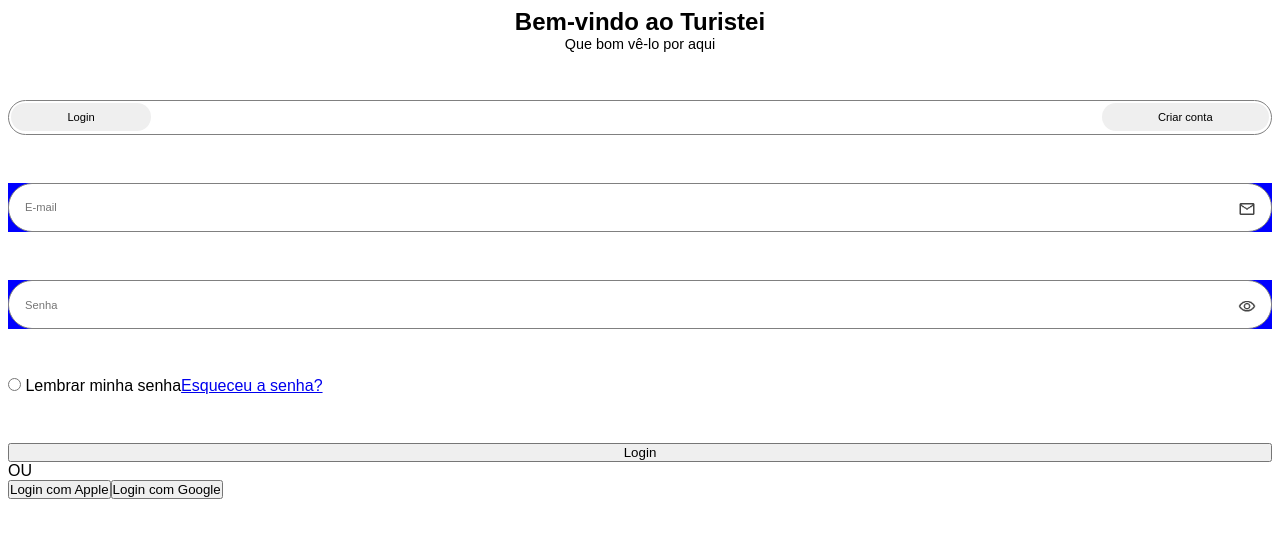
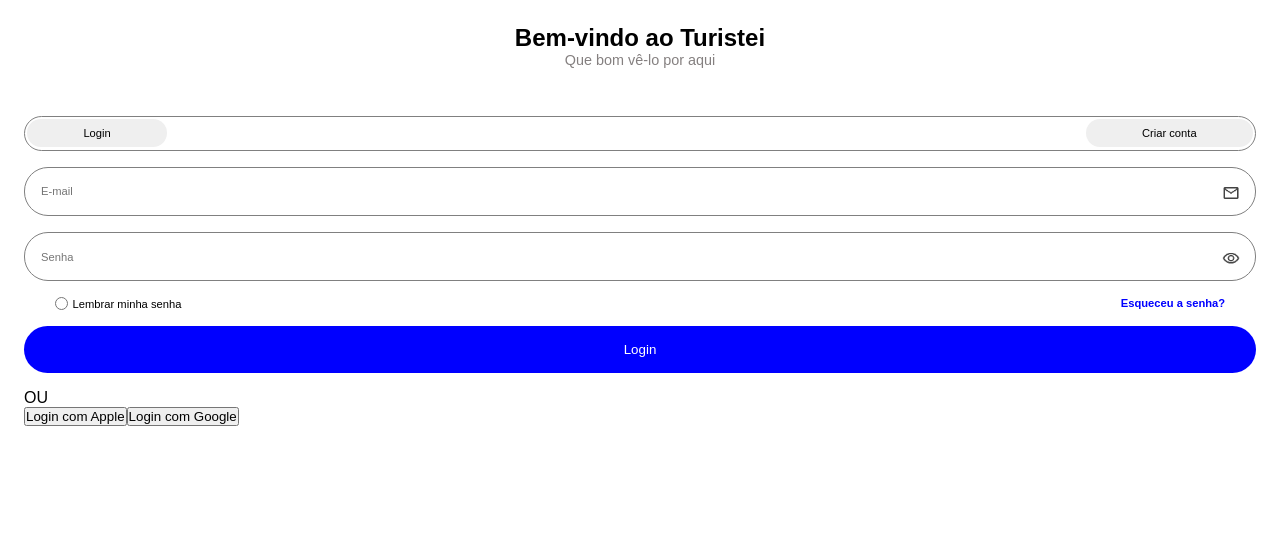
Before and after one commit to FabricioBasilio/pagina-login-turistei, a React (Vite) app: page / in a window 1280 px wide. Shown: the top 538 px of the page. Built offline with nearby package versions, Linux system fonts and the light colour scheme.

Commit message:
feat: estilizacao de toda a parte do formulario

```diff
--- a/src/components/FormularioLogin/FormularioLogin.jsx
+++ b/src/components/FormularioLogin/FormularioLogin.jsx
@@ -16,11 +16,13 @@
         <button>Criar conta</button>
       </div>
       <form className="conteudo__formulario">
-        <div><input placeholder="E-mail" type="email" maxLength={30} required /> <img src={mail} alt="Ícone de e-mail"/></div>
-        <div><input placeholder="Senha" type="password" maxLength={10} required /> <img src={visibility} alt="Ícone de visualização"/></div>
+        <div className="entrada"><input placeholder="E-mail" type="email" maxLength={30} required /> <img src={mail} alt="Ícone de e-mail"/></div>
+        <div className="entrada"><input placeholder="Senha" type="password" maxLength={10} required /> <img src={visibility} alt="Ícone de visualização"/></div>
         <section className="formulario__opcoes">
-          <input type="radio" id="lembrar_senha" />{" "}
-          <label htmlFor="lembrar_senha">Lembrar minha senha</label>
+          <div>
+              <input type="radio" id="lembrar_senha" />{" "}
+              <label htmlFor="lembrar_senha">Lembrar minha senha</label>
+          </div>
           <a href="#">Esqueceu a senha?</a>
         </section>
         <button type="submit">Login</button>
--- a/src/components/FormularioLogin/FormularioLogin.scss
+++ b/src/components/FormularioLogin/FormularioLogin.scss
@@ -5,9 +5,11 @@
 section.login_card__conteudo {
   display: flex;
   flex-direction: column;
-  gap: 3rem;
+  gap: 1rem;
+  margin-bottom: 1rem;
 
   .conteudo__titulos {
+    margin-bottom: 2rem;
     h1,
     h4 {
       text-align: center;
@@ -18,6 +20,7 @@
     }
 
     h4 {
+        color: #858080;
       font: {
         size: 0.9rem;
         weight: 300;
@@ -45,11 +48,11 @@
   form.conteudo__formulario {
     display: flex;
     flex-direction: column;
-    gap: 3rem;
+    gap: 1rem;
 
-    div {
+    div.entrada {
       position: relative;
-      background-color: blue;
+
       input {
         padding: 1.1rem 0 1.1rem 1rem;
         font-size: $font_size_padrao;
@@ -73,5 +76,34 @@
         width: 1.1rem;
       }
     }
+
+    .formulario__opcoes {
+      display: flex;
+      justify-content: space-between;
+      font-size: $font_size_padrao;
+      width: 95%;
+      align-self: center;
+      div {
+        display: flex;
+        align-items: center;
+
+        label {
+          margin-left: 0.3rem;
+        }
+      }
+      a {
+        text-decoration: none;
+        color: blue;
+        font-weight: 600;
+      }
+    }
+
+    button[type="submit"] {
+        background-color: blue;
+        border: none;
+        color: white;
+        border-radius: $radius_padrao;
+        padding: 1rem 0;
+    }
   }
 }
--- a/src/components/LoginCard/LoginCard.scss
+++ b/src/components/LoginCard/LoginCard.scss
@@ -1,5 +1,5 @@
 main.login_card {
   width: 100%;
   height: 100%;
-  padding: 0.5rem;
+  padding: 1.5rem;
 }
```
